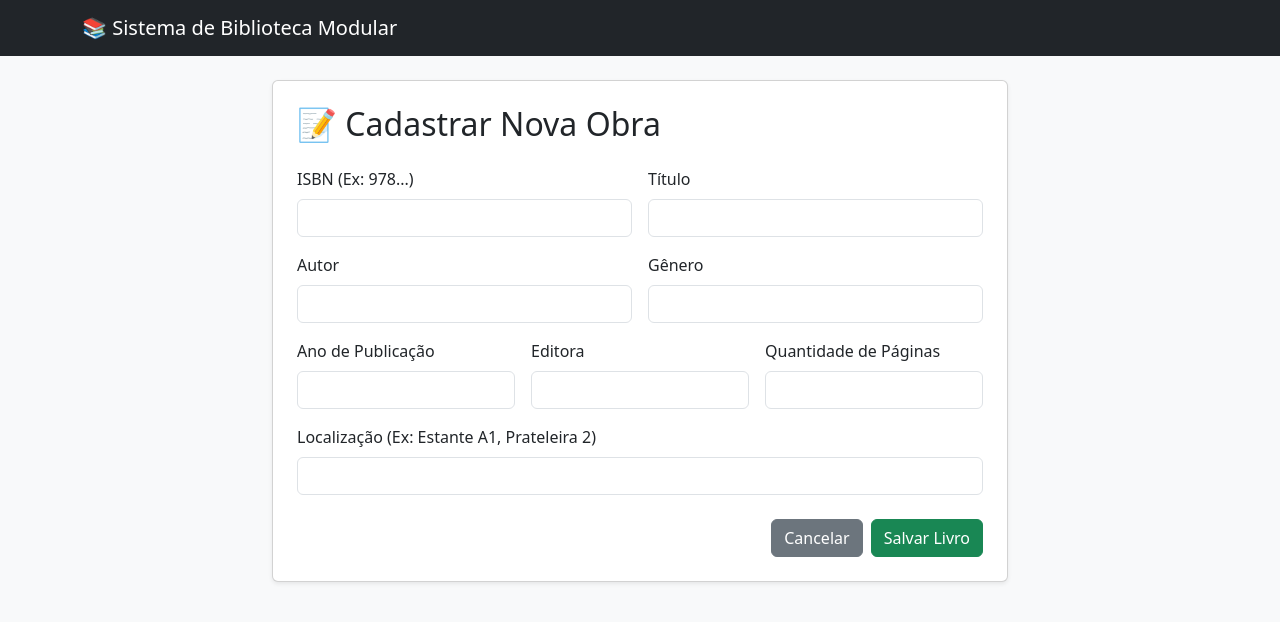
After one commit to Luancostaf/AtividadePyFlask, a Flask app: page /livro/novo in a window 1280 px wide. The commit adds this page. Shown: the top 622 px of the page. Run offline with Flask 3, Linux system fonts and the light colour scheme.

Commit message:
feat: adicionados formularios de cadastro e edicao

```diff
--- a/main.py
+++ b/main.py
@@ -1,51 +1,94 @@
-from flask import Flask, jsonify, request, render_template
+from flask import Flask, jsonify, request, render_template, redirect, url_for
 import dados
 
 biblioteca = dados.carregar_do_arquivo()
 
 app = Flask(__name__)
 
-# --- Nova rota adicionada para a página inicial ---
+# --- ROTA DA PÁGINA INICIAL (LISTAGEM + FORMULÁRIO DE DELETAR) ---
 @app.route('/')
 def pagina_inicial():
     return render_template('index.html', livros=biblioteca)
 
-# Unificamos os endpoints e declaramos todos os métodos aceitos
+# --- ROTA PARA EXIBIR E PROCESSAR O FORMULÁRIO DE CADASTRO ---
+@app.route('/livro/novo', methods=['GET', 'POST'])
+def novo_livro_web():
+    if request.method == 'POST':
+        # Coleta os dados vindos do formulário HTML
+        isbn = request.form.get('isbn').strip()
+
+        # Validação simples de duplicidade
+        for livro in biblioteca:
+            if livro['isbn'] == isbn:
+                return "⚠️ ERRO: Já existe um livro cadastrado com este ISBN!", 400
+
+        novo = {
+            "isbn": isbn,
+            "titulo": request.form.get('titulo').strip(),
+            "autor": request.form.get('autor').strip(),
+            "genero": request.form.get('genero').strip(),
+            "ano_publicacao": int(request.form.get('ano_publicacao')),
+            "editora": request.form.get('editora').strip(),
+            "paginas": int(request.form.get('paginas')),
+            "status": "disponivel",
+            "localizacao": request.form.get('localizacao').strip()
+        }
+
+        biblioteca.append(novo)
+        dados.salvar_no_arquivo(biblioteca)
+        return redirect(url_for('pagina_inicial'))
+
+    return render_template('cadastro.html')
+
+# --- ROTA PARA EXIBIR E PROCESSAR O FORMULÁRIO DE ATUALIZAÇÃO ---
+@app.route('/livro/editar/<isbn>', methods=['GET', 'POST'])
+def editar_livro_web(isbn):
+    livro_encontrado = None
+    for livro in biblioteca:
+        if livro['isbn'] == isbn:
+            livro_encontrado = livro
+            break
+
+    if not livro_encontrado:
+        return "❌ Livro não encontrado", 404
+
+    if request.method == 'POST':
+        livro_encontrado['titulo'] = request.form.get('titulo').strip()
+        livro_encontrado['autor'] = request.form.get('autor').strip()
+        livro_encontrado['genero'] = request.form.get('genero').strip()
+        livro_encontrado['ano_publicacao'] = int(request.form.get('ano_publicacao'))
+        livro_encontrado['editora'] = request.form.get('editora').strip()
+        livro_encontrado['paginas'] = int(request.form.get('paginas'))
+        livro_encontrado['localizacao'] = request.form.get('localizacao').strip()
+        livro_encontrado['status'] = request.form.get('status')
+
+        dados.salvar_no_arquivo(biblioteca)
+        return redirect(url_for('pagina_inicial'))
+
+    return render_template('editar.html', livro=livro_encontrado)
+
+# --- ROTA PARA PROCESSAR A REMOÇÃO (DELETAR) ---
+@app.route('/livro/deletar/<isbn>', methods=['POST'])
+def deletar_livro_web(isbn):
+    for livro in biblioteca:
+        if livro['isbn'] == isbn:
+            biblioteca.remove(livro)
+            dados.salvar_no_arquivo(biblioteca)
+            break
+    return redirect(url_for('pagina_inicial'))
+
+
+# --- (Mantidos os seus endpoints originais da API abaixo para não quebrar o código anterior) ---
 @app.route('/biblioteca', methods=['GET', 'POST'])
 @app.route('/biblioteca/<isbn>', methods=['GET', 'PUT', 'DELETE'])
 def gerenciar_biblioteca(isbn=None):
-
+    # ... Seu código antigo de API em JSON permanece aqui se desejar ...
     if request.method == 'GET':
-        if isbn is None:
-            return jsonify(biblioteca)
-
-        for livro in biblioteca:
-            if livro['isbn'] == isbn:
-                return jsonify(livro)
+        if isbn is None: return jsonify(biblioteca)
+        for l in biblioteca:
+            if l['isbn'] == isbn: return jsonify(l)
         return jsonify("Livro não encontrado"), 404
-
-    elif request.method == 'POST':
-        novo_livro = request.get_json()
-        biblioteca.append(novo_livro)
-        dados.salvar_no_arquivo(biblioteca)
-        return jsonify("Livro criado com sucesso"), 201
-
-    elif request.method == 'PUT':
-        novo_livro = request.get_json()
-        for livro in biblioteca:
-            if livro['isbn'] == isbn:
-                livro.update(novo_livro)
-                dados.salvar_no_arquivo(biblioteca)
-                return jsonify("Livro alterado com sucesso"), 200
-        return jsonify("Livro não encontrado para atualização"), 404
-
-    elif request.method == 'DELETE':
-        for livro in biblioteca:
-            if livro['isbn'] == isbn:
-                biblioteca.remove(livro)
-                dados.salvar_no_arquivo(biblioteca)
-                return jsonify("Livro deletado com sucesso"), 200
-        return jsonify("Livro não encontrado para remoção"), 404
+    # ... (restante do método gerenciar_biblioteca)
 
 if __name__ == '__main__':
     app.run(debug=True)
--- /dev/null
+++ b/templates/cadastro.html
@@ -0,0 +1,55 @@
+{% extends 'base.html' %}
+
+{% block title %}Cadastrar Novo Livro{% endblock %}
+
+{% block content %}
+<div class="row justify-content-center">
+    <div class="col-md-8">
+        <div class="card shadow-sm p-4">
+            <h2 class="mb-4 text-dark">📝 Cadastrar Nova Obra</h2>
+
+            <form action="/livro/novo" method="POST">
+                <div class="row g-3">
+                    <div class="col-md-6">
+                        <label class="form-label">ISBN (Ex: 978...)</label>
+                        <input type="text" name="isbn" class="form-control" required>
+                    </div>
+                    <div class="col-md-6">
+                        <label class="form-label">Título</label>
+                        <input type="text" name="titulo" class="form-control" required>
+                    </div>
+                    <div class="col-md-6">
+                        <label class="form-label">Autor</label>
+                        <input type="text" name="autor" class="form-control" required>
+                    </div>
+                    <div class="col-md-6">
+                        <label class="form-label">Gênero</label>
+                        <input type="text" name="genero" class="form-control" required>
+                    </div>
+                    <div class="col-md-4">
+                        <label class="form-label">Ano de Publicação</label>
+                        <input type="number" name="ano_publicacao" class="form-control" required>
+                    </div>
+                    <div class="col-md-4">
+                        <label class="form-label">Editora</label>
+                        <input type="text" name="editora" class="form-control" required>
+                    </div>
+                    <div class="col-md-4">
+                        <label class="form-label">Quantidade de Páginas</label>
+                        <input type="number" name="paginas" class="form-control" required>
+                    </div>
+                    <div class="col-12">
+                        <label class="form-label">Localização (Ex: Estante A1, Prateleira 2)</label>
+                        <input type="text" name="localizacao" class="form-control" required>
+                    </div>
+                </div>
+
+                <div class="mt-4 d-flex gap-2 justify-content-end">
+                    <a href="/" class="btn btn-secondary">Cancelar</a>
+                    <button type="submit" class="btn btn-success">Salvar Livro</button>
+                </div>
+            </form>
+        </div>
+    </div>
+</div>
+{% endblock %}
```
Also changed, not shown: templates/editar.html (added, +62 -0 lines), templates/index.html (+16 -3 lines).
